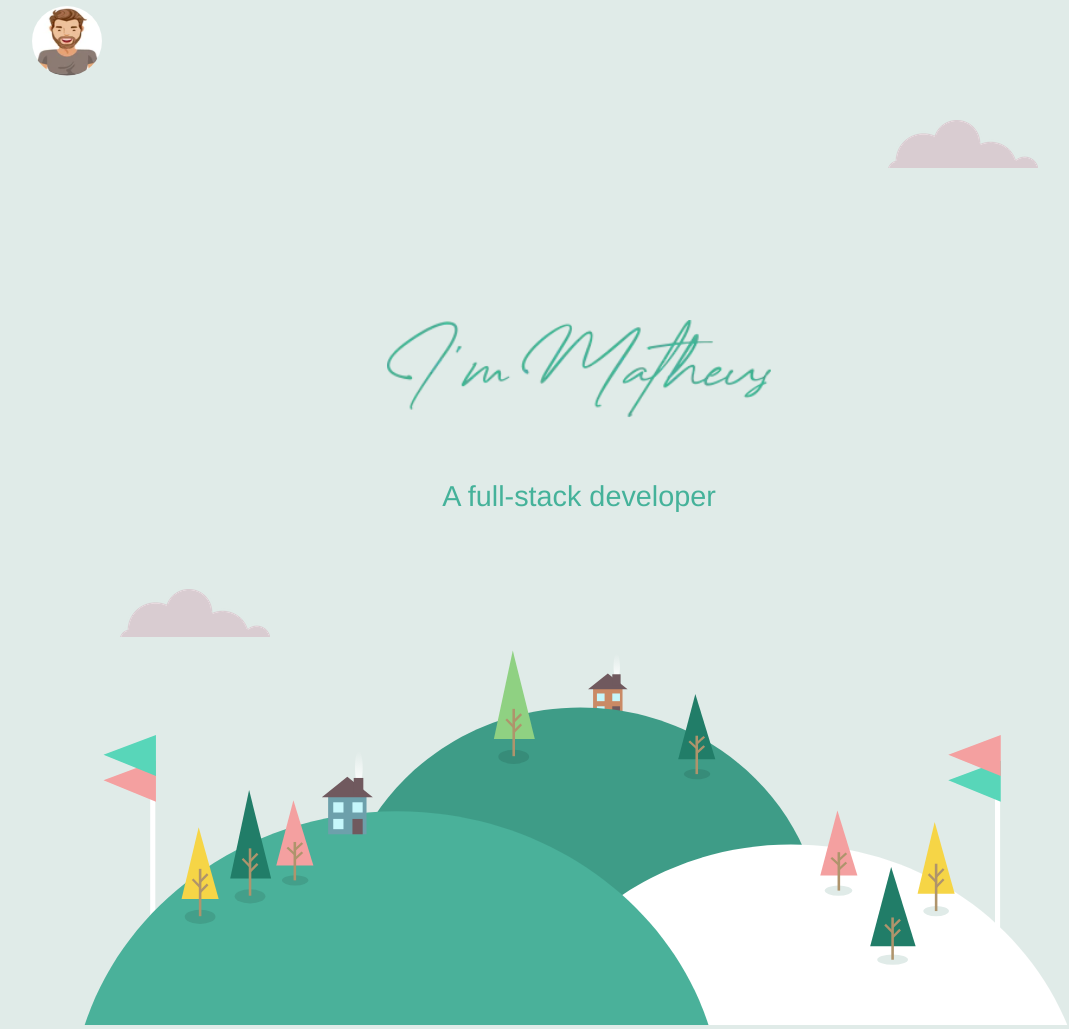
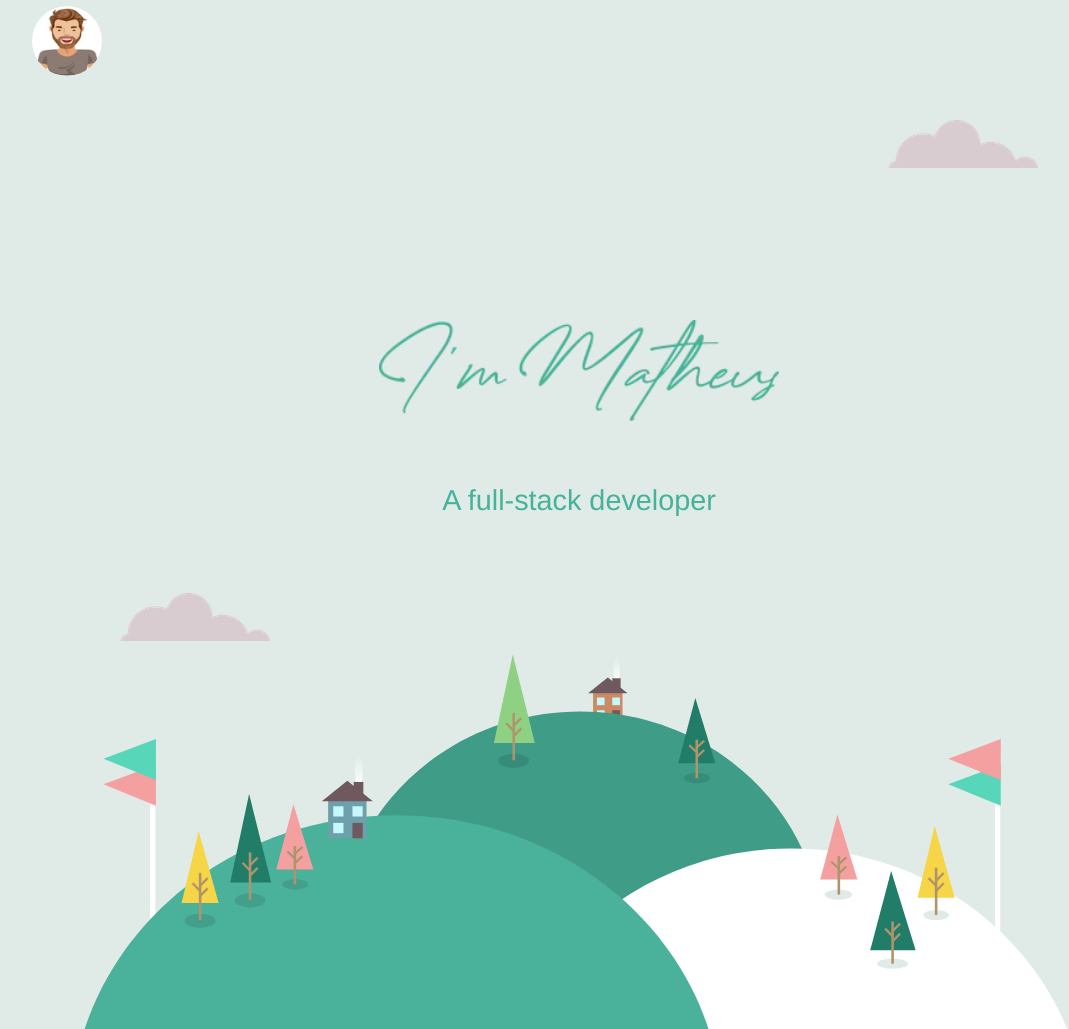
Before and after one commit to matheus-lp/workbookone, a plain HTML site: page index.html in a window 1280 px wide. Shown: the whole page, without its empty margins (61-1130 px from the left). Drawn offline with Linux system fonts and the light colour scheme.

Commit message:
Altera tamanho da apresentação

```diff
--- a/styles.css
+++ b/styles.css
@@ -54,7 +54,7 @@ p {
 }
 
 #introduction {
-  width: 30%;
+  width: 400px;
   position: relative;
   margin-left: auto;
   margin-right: auto;
```
